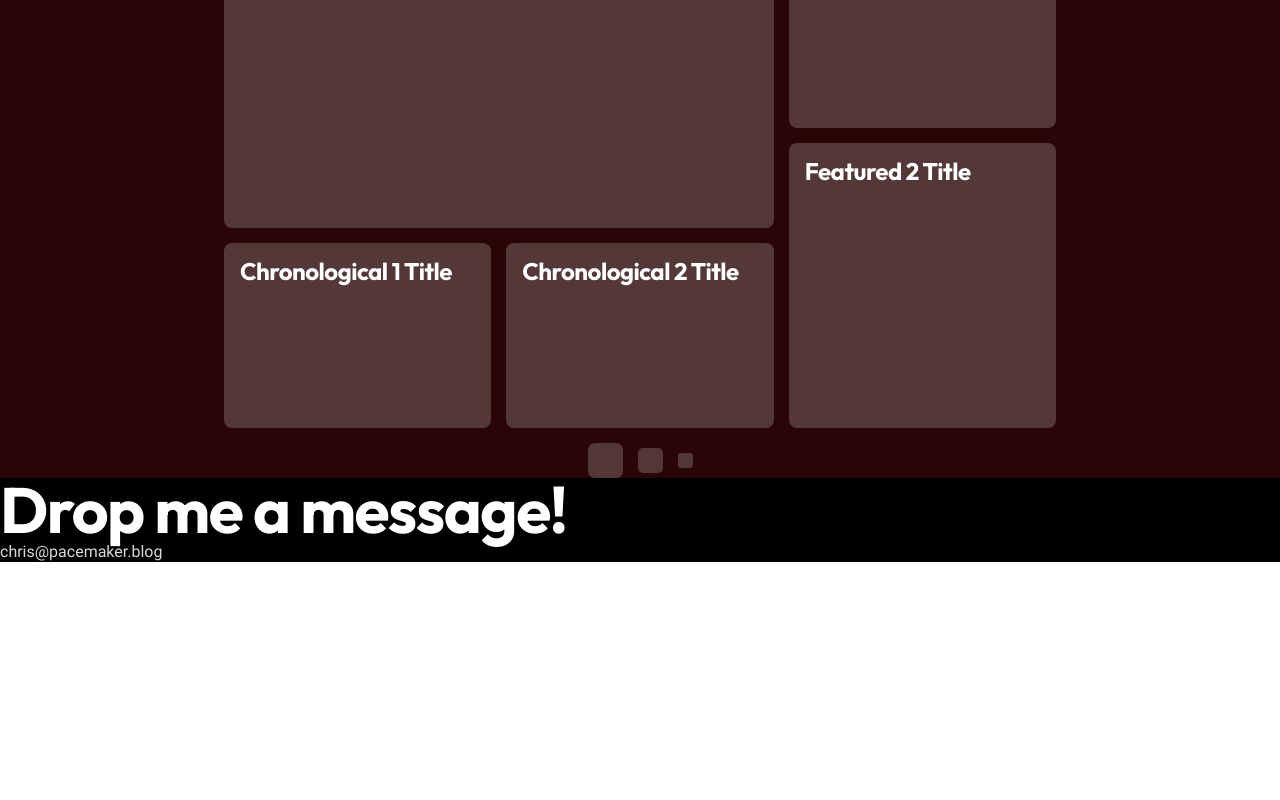
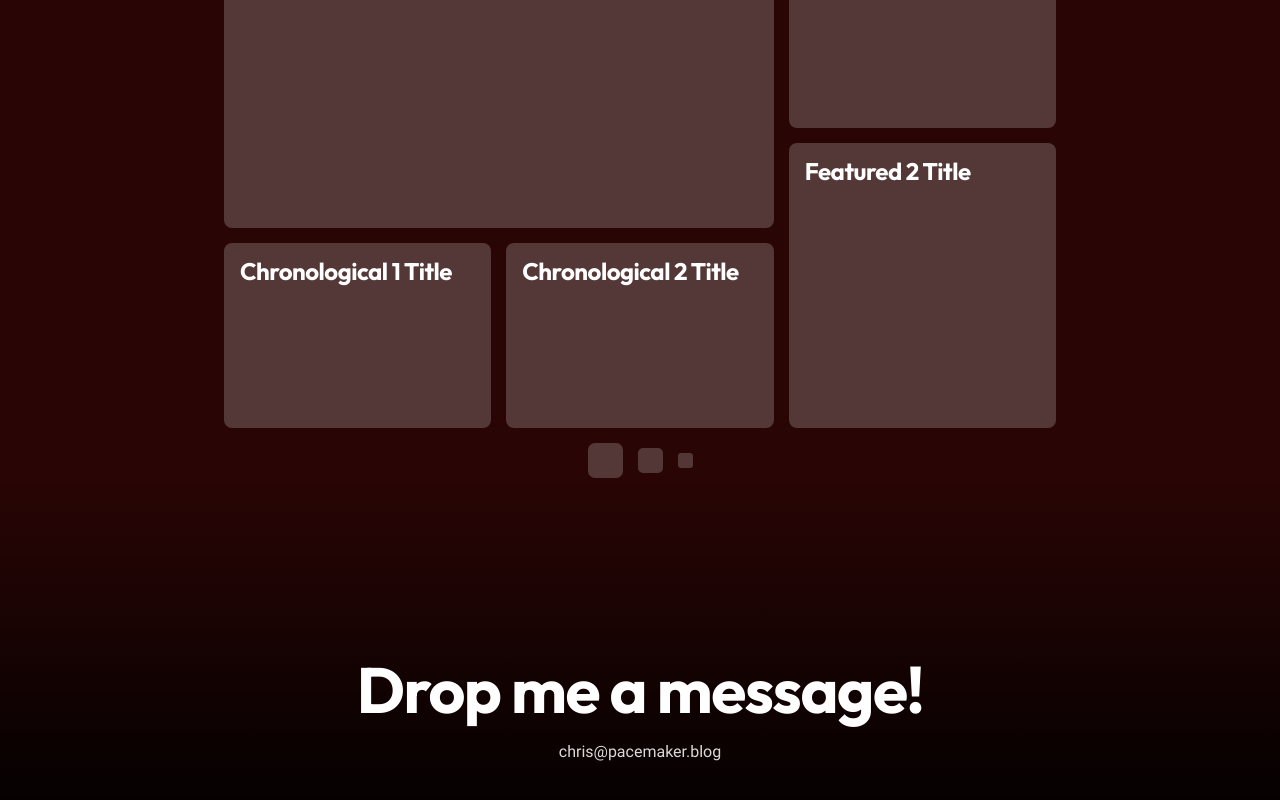
Before and after one commit to ChrisMillerpy/personalsite, a Next.js app: page / in a window 1280 px wide. Shown: the part 1687-2487 px from the top of the page. Before the commit the page ends 2249 px from the top, so only its background shows below. Built offline with nearby package versions, Linux system fonts and the light colour scheme.

Commit message:
Made contact section linear gradient to bg-darkred-background and formatted spacing of text

```diff
--- a/src/components/Contact.tsx
+++ b/src/components/Contact.tsx
@@ -2,7 +2,10 @@ import Section from "./Section";
 
 const Contact = () => {
   return (
-    <div id="contact" className="bg-black relative bottom-0 left-0">
+    <div
+      id="contact"
+      className="bg-black bg-gradient-to-t from-black to-darkred-background pt-[180px] pb-[90px] flex flex-col justify-center items-center gap-5"
+    >
       <h1>Drop me a message!</h1>
       <p>chris@pacemaker.blog</p>
     </div>
```
